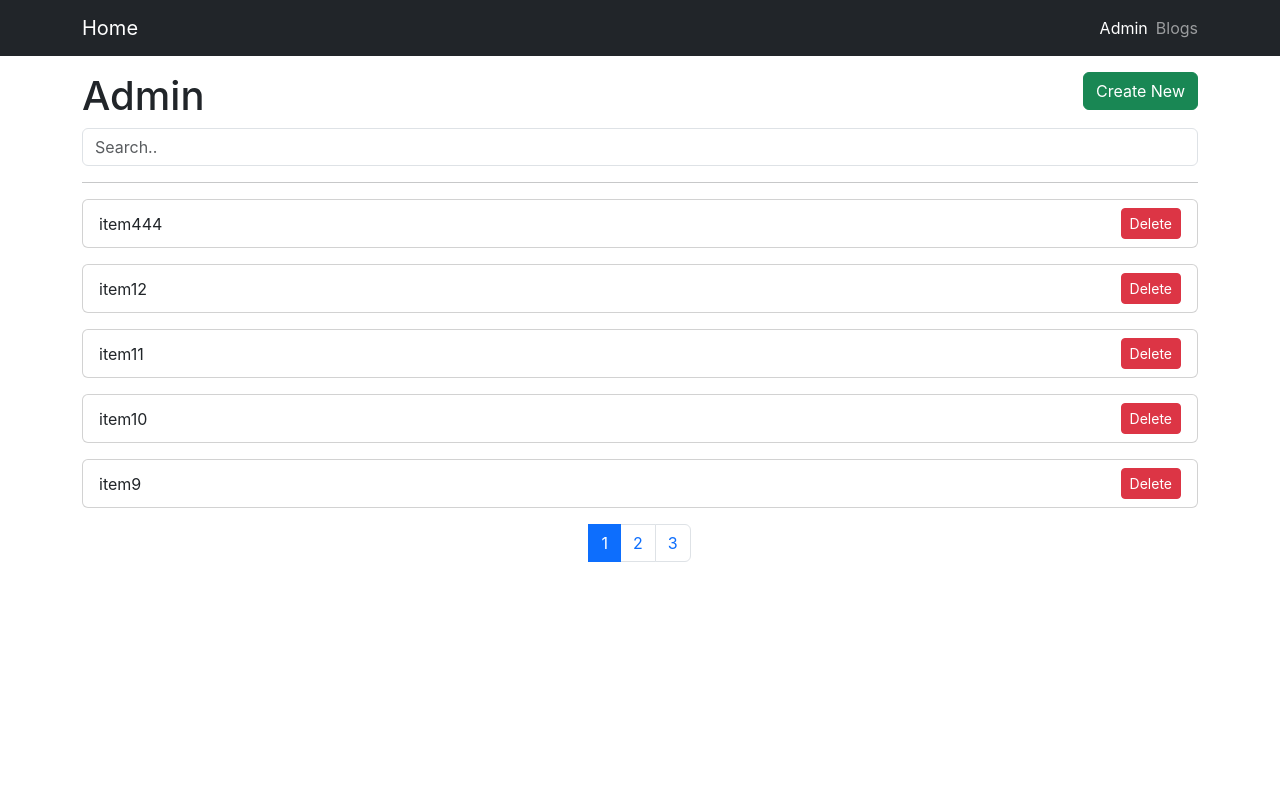
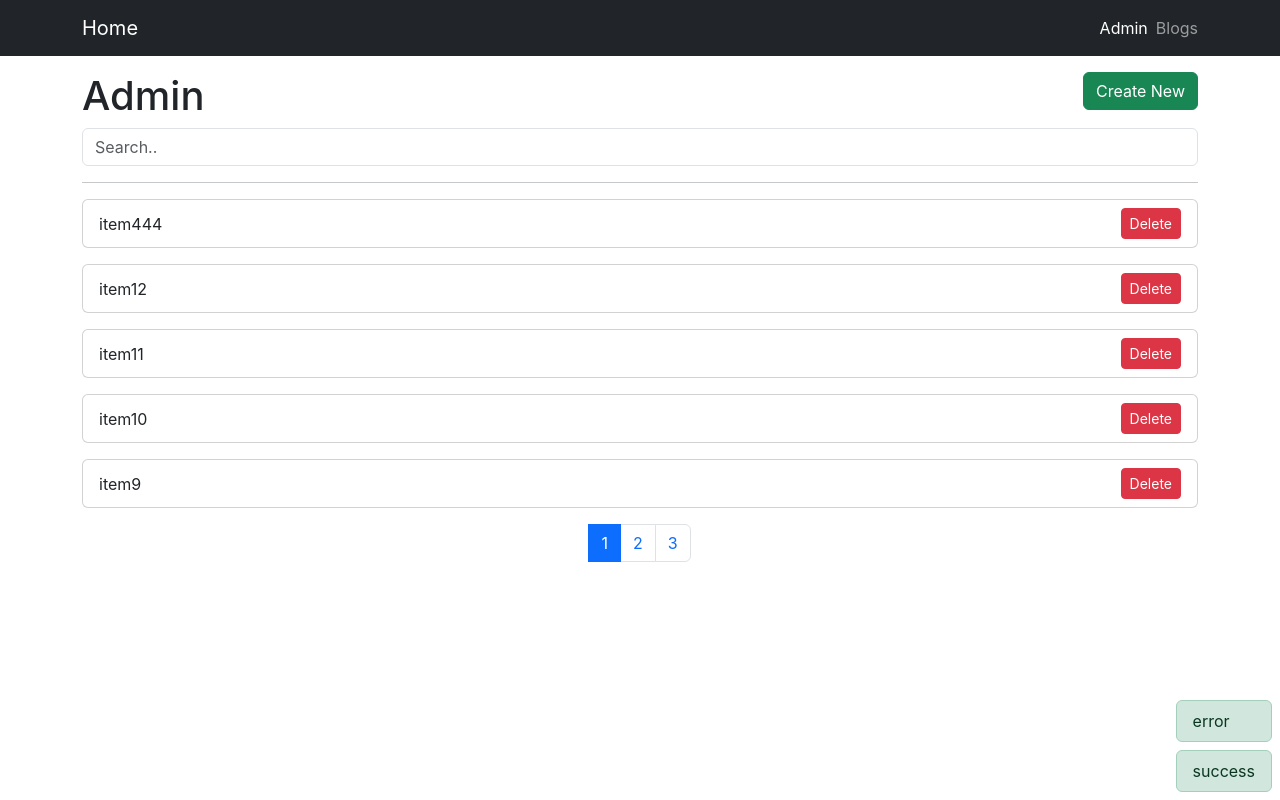
Before and after one commit to HanJeongSeol/inflearn_react_projectlearn, a React (Create React App) app in the folder react-basic/: page /admin in a window 1280 px wide. Built offline with nearby package versions, Linux system fonts and the light colour scheme; data requests are answered from the project's data file.

Commit message:
64_Toast_Notification1
Toast 버튼 생성

```diff
--- a/react-basic/src/components/BlogForm.jsx
+++ b/react-basic/src/components/BlogForm.jsx
@@ -10,7 +10,6 @@ const BlogForm = ({ editing }) => {
     const [originalBody, setOriginalBody] = useState('')
     const [publish, setPublish] = useState(false)
     const [originalPublish, setOriginalPublish] = useState('')
-    // true일 경우 -> form에 데이터를 입력하지 않은 경우 에러 메시지와 빨간색 테두리로 변경
     const [titleError, setTitleError] = useState(false)
     const [bodyError, setBodyError] = useState(false)
 
@@ -46,8 +45,6 @@ const BlogForm = ({ editing }) => {
             navigate(`/blogs`)
         }
     }
-    // title, body form 체크해서 비어있는 경우 titleError, bodyError을 true로 변경
-    // 반환되는 validated 값이 하나라도 false라면 다시 유효성 검사 진행되도록 한다.
     const validateForm = () => {
         let validated = true
         if (title === '') {
@@ -63,10 +60,8 @@ const BlogForm = ({ editing }) => {
     }
 
     const onSubmit = () => {
-        // 다시 false로 초기화를 진행해서 다음
         setTitleError(false)
         setBodyError(false)
-        // 유효성 검사가 진행 되었을 때 post 작성이 완료되도록 한다.
         if (validateForm()) {
             if (editing) {
                 axios
--- a/react-basic/src/components/BlogList.jsx
+++ b/react-basic/src/components/BlogList.jsx
@@ -6,6 +6,7 @@ import { useNavigate } from 'react-router-dom'
 import PropTypes from 'prop-types'
 import Pagination from './pagination'
 import { useLocation } from 'react-router-dom'
+import Toast from './Toast'
 
 const BlogList = ({ isAdmin }) => {
     const navigate = useNavigate()
@@ -21,7 +22,6 @@ const BlogList = ({ isAdmin }) => {
     const limit = 5
 
     useEffect(() => {
-        console.log('리렌더링 발생저짐')
         setNumberOfPages(Math.ceil(numberOfPosts / limit))
     }, [numberOfPosts])
 
@@ -103,6 +103,13 @@ const BlogList = ({ isAdmin }) => {
     }
     return (
         <div>
+            {/* toasts 객체에 배열을 담는다. 배열에 포함되는 원소들은 모두 객체타입이다. */}
+            <Toast
+                toasts={[
+                    { text: 'error' },
+                    { text: 'success', type: 'success' },
+                ]}
+            />
             <input
                 type="text"
                 className="form-control"
--- /dev/null
+++ b/react-basic/src/components/Toast.jsx
@@ -0,0 +1,34 @@
+import propTypes from 'prop-types'
+
+const Toast = ({ toasts }) => {
+    return (
+        <div className="position-fixed bottom-0 end-0 p-2">
+            {toasts.map((toast) => {
+                return (
+                    <div
+                        className={`alert alert-${
+                            toast.type || 'success'
+                        } m-0 py-2 mt-2`}
+                    >
+                        {toast.text}
+                    </div>
+                )
+            })}
+        </div>
+    )
+}
+
+Toast.propTypes = {
+    toasts: propTypes.arrayOf(
+        propTypes.shape({
+            text: propTypes.string,
+            type: propTypes.string,
+        })
+    ).isRequired,
+}
+
+Toast.defaultProps = {
+    toasts: [],
+}
+
+export default Toast
```
